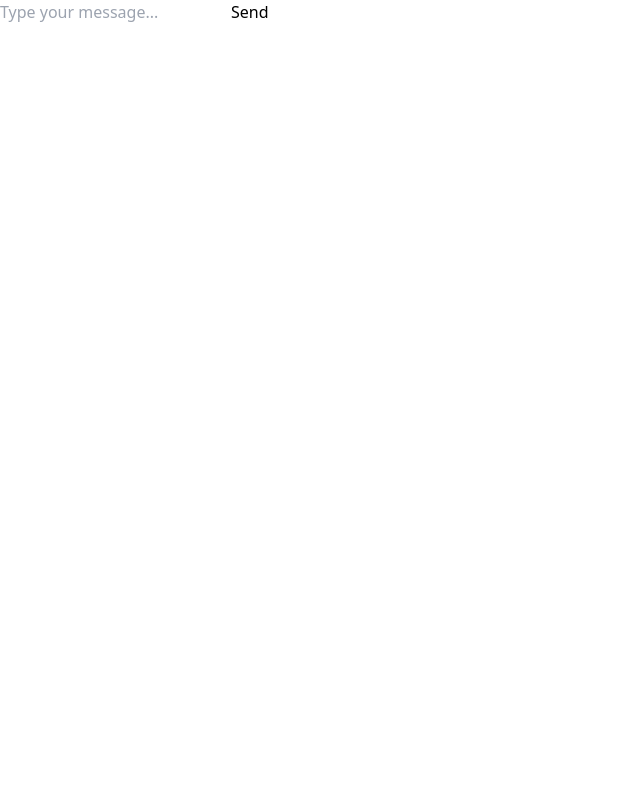
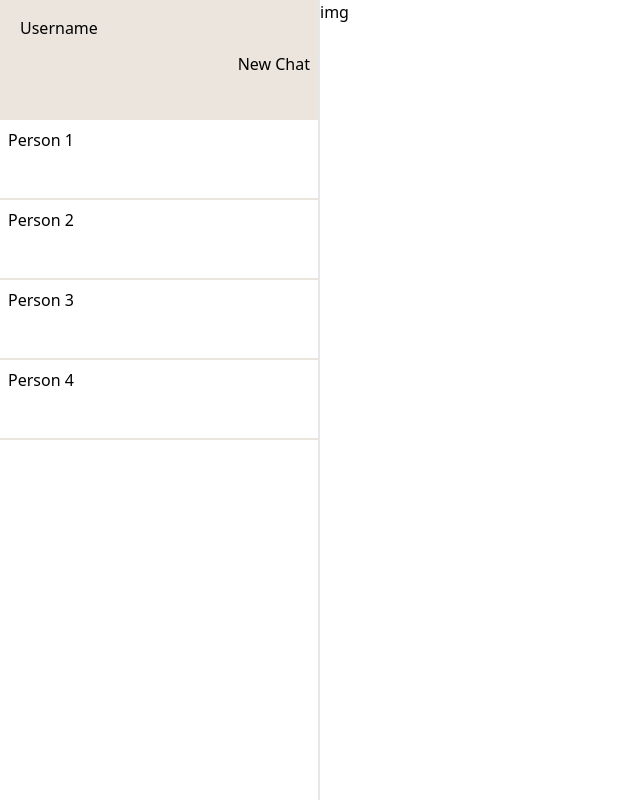
Before and after one commit to xhuve/chat_app_clone, a React (Vite) app in the folder client-side/: page /chat in a window 1280 px wide. Shown: the whole page, without its empty margins (0-640 px from the left). Built offline with nearby package versions, Linux system fonts and the light colour scheme; a web font is replaced by a local one.

Commit message:
Finish chat screen

```diff
--- a/client-side/src/components/ChatScreen.jsx
+++ b/client-side/src/components/ChatScreen.jsx
@@ -1,17 +1,54 @@
-import React from 'react';
+import React, { useState } from 'react';
 
 const ChatScreen = () => {
+
+    const users = ["Person 1", "Person 2", "Person 3", "Person 4"]
+
+    const [chatWith, setChatWith] = useState('')
+    const [friendSearch, setFriendSearch] = useState(false)
+
     return (
-        <div className="chat-screen">
-            <div className="chat-messages">
-
+            <div className="w-screen h-screen flex">
+                <div name="chats" className=' flex flex-col w-[25%] min-w-60 border-r-2'>
+                    <div className=' min-h-16 h-[15%] bg-lightBeige  flex flex-col'>
+                        <div className='mt-[5%] ml-5'>
+                            Username
+                        </div>
+                        {
+                            friendSearch ?
+                            <div className='flex w-full mt-2'>
+                                <input class="border w-[90%] rounded-l py-2 px-2 text-gray-700 leading-tight focus:outline-none focus:shadow-outline" placeholder="Username"></input>
+                                <button onClick={() => {setFriendSearch(!friendSearch)}} className='w-[10%] bg-gray-500'>X</button>
+                            </div>
+                            :
+                            <div onClick={() => {setFriendSearch(!friendSearch)}} className='text-right mt-3 mr-2'>
+                                New Chat
+                            </div>
+                        }
+                    </div>
+                    {users.map((user) => {
+                        return (
+                        <div onClick={() => {setChatWith(user)}} className='min-h-10 pl-2 pt-2 h-[10%] border-b-2 border-b-lightBeige'>
+                            {user}
+                        </div>)
+                    }
+                    )}
+                </div>
+                {chatWith == '' ?
+                <div>
+                    img
+                </div> :
+                <div name="chat-messages" className="bg-w-gray w-[75%] flex flex-col justify-between">
+                    <div class="border-b-2 p-4">
+                        {chatWith}
+                    </div>
+                    <div class="border-t flex">
+                        <input id="user-input" type="text" placeholder="Type a message" className="w-full px-3 py-3 border rounded-lt-md focus:outline-none focus:ring-2 focus:ring-blue-500" />
+                        <button id="send-button" className="bg-gray-500 text-white px-4 py-2 rounded-rt-md hover:bg-black transition duration-300">Send</button>
+                    </div>
+                </div>
+                }
             </div>
-
-            <div className="chat-input">
-                <input type="text" placeholder="Type your message..." />
-                <button>Send</button>
-            </div>
-        </div>
     );
 };
 
--- a/client-side/tailwind.config.js
+++ b/client-side/tailwind.config.js
@@ -11,6 +11,13 @@ export default {
         'reddit-sans': ["Reddit Sans", "sans-serif"],
         'freeman': ["Freeman", "sans-serif"]
       },
+      colors: {
+        darkGreen: '#075e54',
+        tealGreen: '#128c7e',
+        lightGreen: '#25d366',
+        mintGreen: '#dcf8c6',
+        lightBeige: '#ece5dd',
+      }
     },
   },
   plugins: [],
```
